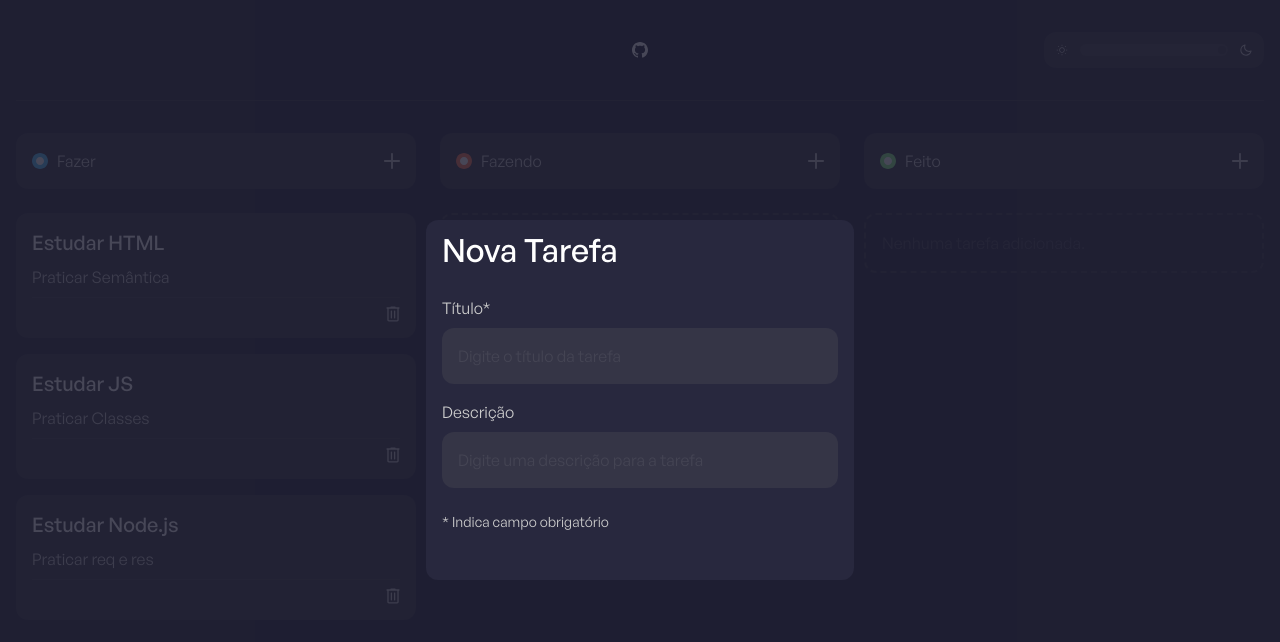
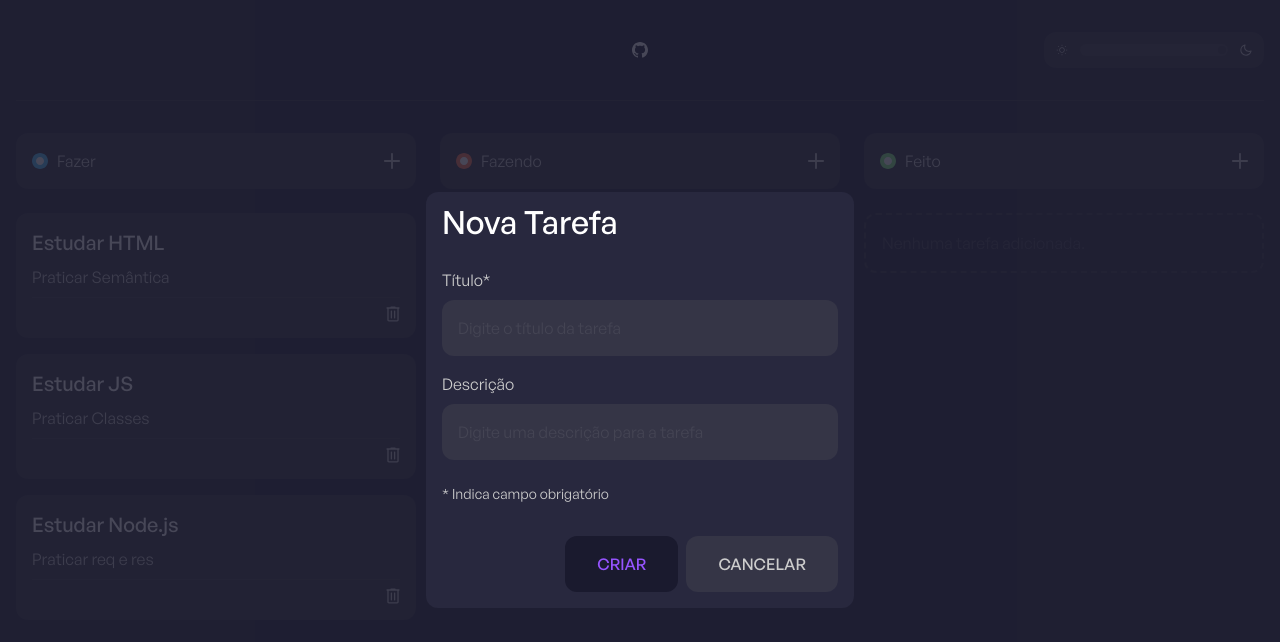
Before and after one commit to allangdasilva/react-kanban-app, a React (Vite) app: page / in a window 1280 px wide. Shown: the top 642 px of the page. Built offline with nearby package versions, Linux system fonts and the light colour scheme.

Commit message:
Criar componente Button, estilizá-lo e adicioná-lo ao ModalForm

```diff
--- a/src/ui/form-fields/Button.tsx
+++ b/src/ui/form-fields/Button.tsx
@@ -1,13 +1,24 @@
+import clsx from "clsx";
+
 interface ButtonProps extends React.ButtonHTMLAttributes<HTMLButtonElement> {
   children: React.ReactNode;
+  type: "submit" | "button";
 }
 
-const Button = ({ children, ...props }: ButtonProps) => {
+const Button = ({ children, type, ...props }: ButtonProps) => {
   return (
     <button
-      type="submit"
-      className="py-4 px-8 font-button uppercase"
-      {...props}
+      type={type}
+      className={clsx(
+        "py-4 px-8 font-button uppercase rounded-default cursor-pointer hover:outline-2  hover:ring-4 focus:outline-2  focus:ring-4",
+        {
+          "hover:outline-primary focus:outline-primary focus:ring-background-700 hover:ring-background-700":
+            type === "submit",
+          "hover:outline-body focus:outline-body focus:ring-background-400 hover:ring-background-400":
+            type === "button",
+        },
+        props.className,
+      )}
     >
       {children}
     </button>
--- a/src/ui/kanban/task-modal/ModalForm.tsx
+++ b/src/ui/kanban/task-modal/ModalForm.tsx
@@ -1,8 +1,12 @@
 import Label from "../../form-fields/Label";
 import Input from "../../form-fields/Input";
 import clsx from "clsx";
+import Button from "../../form-fields/Button";
 
 const flexCol = "flex flex-col";
+
+const buttonFocus =
+  "hover:outline-2 hover:outline-primary hover:ring-4 hover:ring-background-700 focus:outline-2 focus:outline-primary focus:ring-4 focus:ring-background-700";
 
 const ModalForm = () => {
   return (
@@ -34,6 +38,18 @@ const ModalForm = () => {
       <span className="font-body-sm text-body mt-6 mb-8">
         * Indica campo obrigatório
       </span>
+
+      <div className="flex justify-end gap-2">
+        <Button
+          type="submit"
+          className={clsx("text-primary bg-background-700", buttonFocus)}
+        >
+          Criar
+        </Button>
+        <Button type="button" className="text-body bg-background-500">
+          Cancelar
+        </Button>
+      </div>
     </form>
   );
 };
```
